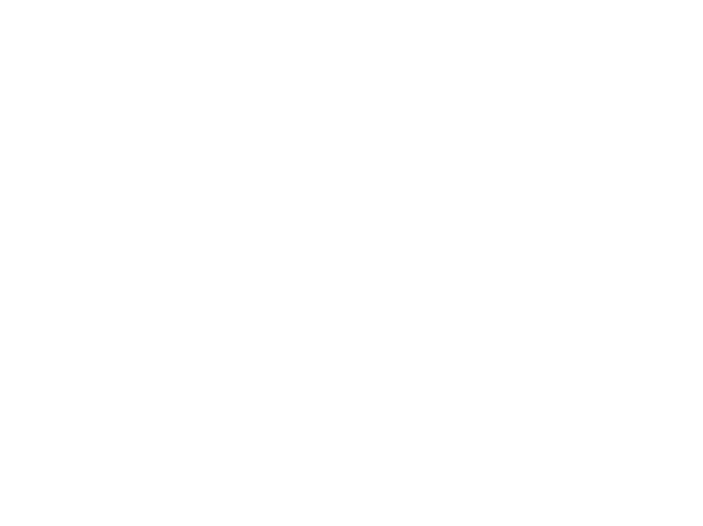
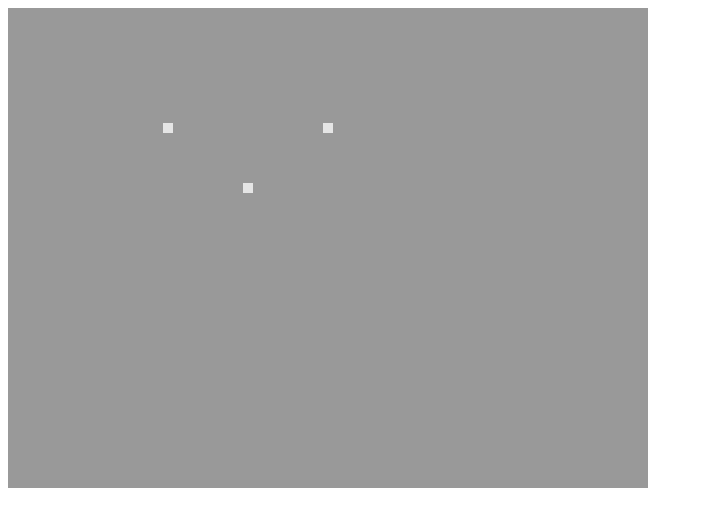
Before and after one commit to rafal-mi/opengl-web, a plain HTML site: page 02-dot/index.html in a window 1280 px wide. Shown: the whole page, without its empty margins (0-703 px from the left). Drawn offline with Linux system fonts and the light colour scheme.

Commit message:
Drawn dot, with Tutorials Point code

```diff
--- a/02-dot/index.html
+++ b/02-dot/index.html
@@ -1,16 +1,18 @@
-<!doctype html>
+<!DOCTYPE html>
 <html lang="en">
   <head>
     <title>Dot</title>
-    <meta charset="utf-8">
-    <script src="https://cdnjs.cloudflare.com/ajax/libs/gl-matrix/2.8.1/gl-matrix-min.js"
-    integrity="sha512-zhHQR0/H5SEBL3Wn6yYSaTTZej12z0hVZKOv3TwCUXT1z5qeqGcXJLLrbERYRScEDDpYIJhPC1fk31gqR783iQ=="
-    crossorigin="anonymous" defer>
-    </script>
+    <meta charset="utf-8" />
+    <script
+      src="https://cdnjs.cloudflare.com/ajax/libs/gl-matrix/2.8.1/gl-matrix-min.js"
+      integrity="sha512-zhHQR0/H5SEBL3Wn6yYSaTTZej12z0hVZKOv3TwCUXT1z5qeqGcXJLLrbERYRScEDDpYIJhPC1fk31gqR783iQ=="
+      crossorigin="anonymous"
+      defer
+    ></script>
   </head>
 
   <body>
-    <canvas id="glcanvas" width="640" height="480"></canvas>
+    <canvas id="canvas" width="640" height="480"></canvas>
   </body>
 
   <script type="text/javascript" src="main.js" defer></script>
--- a/02-dot/main.js
+++ b/02-dot/main.js
@@ -0,0 +1,106 @@
+main();
+
+/**
+ * https://www.tutorialspoint.com/webgl/webgl_drawing_points.htm
+ */
+function main() {
+  /*================Creating a canvas=================*/
+  var canvas = document.getElementById("canvas");
+  gl = canvas.getContext("experimental-webgl");
+
+  /*==========Defining and storing the geometry=======*/
+
+  var vertices = [-0.5, 0.5, 0.0, 0.0, 0.5, 0.0, -0.25, 0.25, 0.0];
+
+  // Create an empty buffer object to store the vertex buffer
+  var vertex_buffer = gl.createBuffer();
+
+  //Bind appropriate array buffer to it
+  gl.bindBuffer(gl.ARRAY_BUFFER, vertex_buffer);
+
+  // Pass the vertex data to the buffer
+  gl.bufferData(gl.ARRAY_BUFFER, new Float32Array(vertices), gl.STATIC_DRAW);
+
+  // Unbind the buffer
+  gl.bindBuffer(gl.ARRAY_BUFFER, null);
+
+  /*=========================Shaders========================*/
+
+  // vertex shader source code
+  var vertCode = `
+    attribute vec3 coordinates;
+    void main(void) {
+        gl_Position = vec4(coordinates, 1.0);
+        gl_PointSize = 10.0;
+    }
+  `;
+
+  // Create a vertex shader object
+  var vertShader = gl.createShader(gl.VERTEX_SHADER);
+
+  // Attach vertex shader source code
+  gl.shaderSource(vertShader, vertCode);
+
+  // Compile the vertex shader
+  gl.compileShader(vertShader);
+
+  // fragment shader source code
+  var fragCode =
+    "void main(void) {" + " gl_FragColor = vec4(0.0, 0.0, 0.0, 0.1);" + "}";
+
+  // Create fragment shader object
+  var fragShader = gl.createShader(gl.FRAGMENT_SHADER);
+
+  // Attach fragment shader source code
+  gl.shaderSource(fragShader, fragCode);
+
+  // Compile the fragmentt shader
+  gl.compileShader(fragShader);
+
+  // Create a shader program object to store
+  // the combined shader program
+  var shaderProgram = gl.createProgram();
+
+  // Attach a vertex shader
+  gl.attachShader(shaderProgram, vertShader);
+
+  // Attach a fragment shader
+  gl.attachShader(shaderProgram, fragShader);
+
+  // Link both programs
+  gl.linkProgram(shaderProgram);
+
+  // Use the combined shader program object
+  gl.useProgram(shaderProgram);
+
+  /*======== Associating shaders to buffer objects ========*/
+
+  // Bind vertex buffer object
+  gl.bindBuffer(gl.ARRAY_BUFFER, vertex_buffer);
+
+  // Get the attribute location
+  var coord = gl.getAttribLocation(shaderProgram, "coordinates");
+
+  // Point an attribute to the currently bound VBO
+  gl.vertexAttribPointer(coord, 3, gl.FLOAT, false, 0, 0);
+
+  // Enable the attribute
+  gl.enableVertexAttribArray(coord);
+
+  /*============= Drawing the primitive ===============*/
+
+  // Clear the canvas
+  gl.clearColor(0.5, 0.5, 0.5, 0.9);
+
+  // Enable the depth test
+  gl.enable(gl.DEPTH_TEST);
+
+  // Clear the color buffer bit
+  gl.clear(gl.COLOR_BUFFER_BIT);
+
+  // Set the view port
+  gl.viewport(0, 0, canvas.width, canvas.height);
+
+  // Draw the triangle
+  gl.drawArrays(gl.POINTS, 0, 3);
+}
```
Also changed, not shown: 02-dot/tutorialspoint.html (added, +111 -0 lines), 1 other file.
